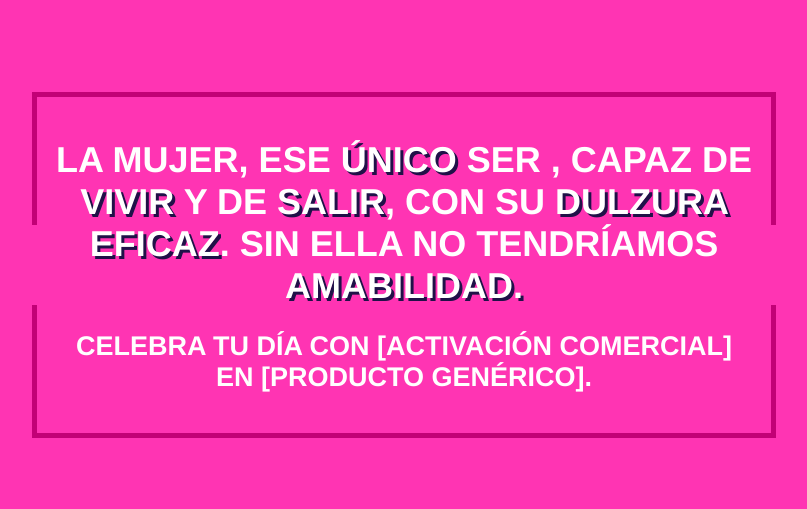
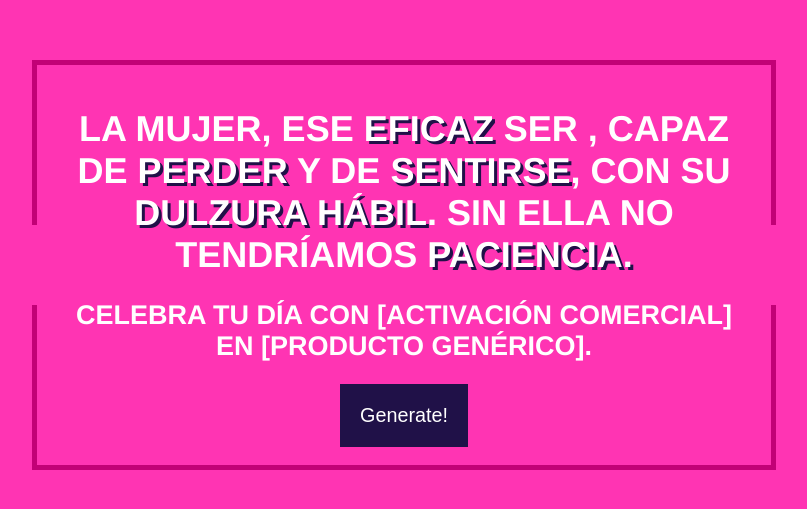
Before and after one commit to linkstrifer/womens-day, a React (Create React App) app: page / in a window 1280 px wide. Shown: the part 135-644 px from the top of the page, without its empty margins (236-1043 px from the left). Built offline with nearby package versions, Linux system fonts and the light colour scheme.

Commit message:
add generate phrase

```diff
--- a/src/Card.js
+++ b/src/Card.js
@@ -1,4 +1,4 @@
-import React from "react";
+import React, { useState } from "react";
 
 import adjetives from "./libs/adjetives";
 import fAdjetives from "./libs/female-adjetives";
@@ -8,6 +8,7 @@ import nouns from "./libs/nouns";
 import getRandom from "./libs/random";
 
 function Card() {
+  const [, newWord] = useState({});
   return (
     <div className="container">
       <div class="content">
@@ -33,6 +34,9 @@ function Card() {
         <h2>
           Celebra tu día con [activación comercial] en [producto genérico].
         </h2>
+        <button onClick={() => newWord({})} type="button">
+          Generate!
+        </button>
       </div>
     </div>
   );
--- a/src/styles.css
+++ b/src/styles.css
@@ -49,3 +49,11 @@ body {
 .highlight {
   text-shadow: 3px 3px 0px #201148;
 }
+
+button {
+  background-color: #201148;
+  border: 0;
+  color: white;
+  font-size: 1.1em;
+  padding: 1em;
+}
```
